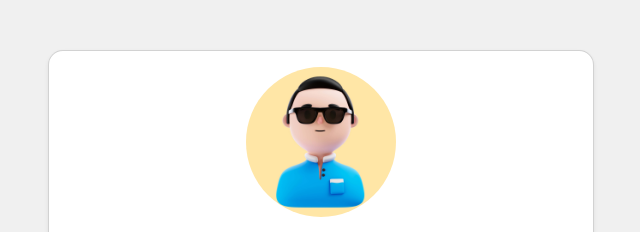
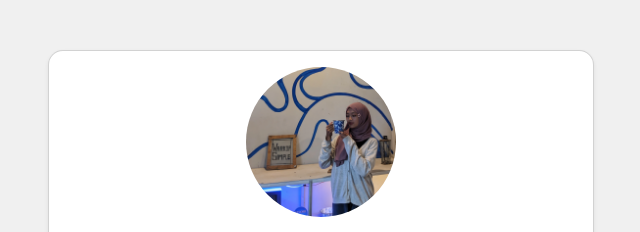
Before and after one commit to Bittayulida/ta_bittayulida_x4, a plain HTML site: page index.html in a window 1280 px wide. Shown: the top 232 px of the page, without its empty margins (319-959 px from the left). Drawn offline with nearby package versions, Linux system fonts and the light colour scheme.

Commit message:
Update index.html

```diff
--- a/index.html
+++ b/index.html
@@ -14,7 +14,7 @@
             <div class="col-md-6">
                 <div class="card shadow-sm">
                     <div class="card-body text-center">
-                        <img src="avatar.jpg" alt="Profile Image" class="profile-img">
+                        <img src="IMG_20241117_210352_687.webp" alt="Profile Image" class="profile-img">
                         <h2>Bita Yulida</h2>
                         <p class="text-muted">Web Developer</p>
                         <p>I am a passionate web developer with over 5 years of experience in building responsive and user-friendly websites. Skilled in HTML, CSS, JavaScript, and modern frameworks like React and Bootstrap.
```
